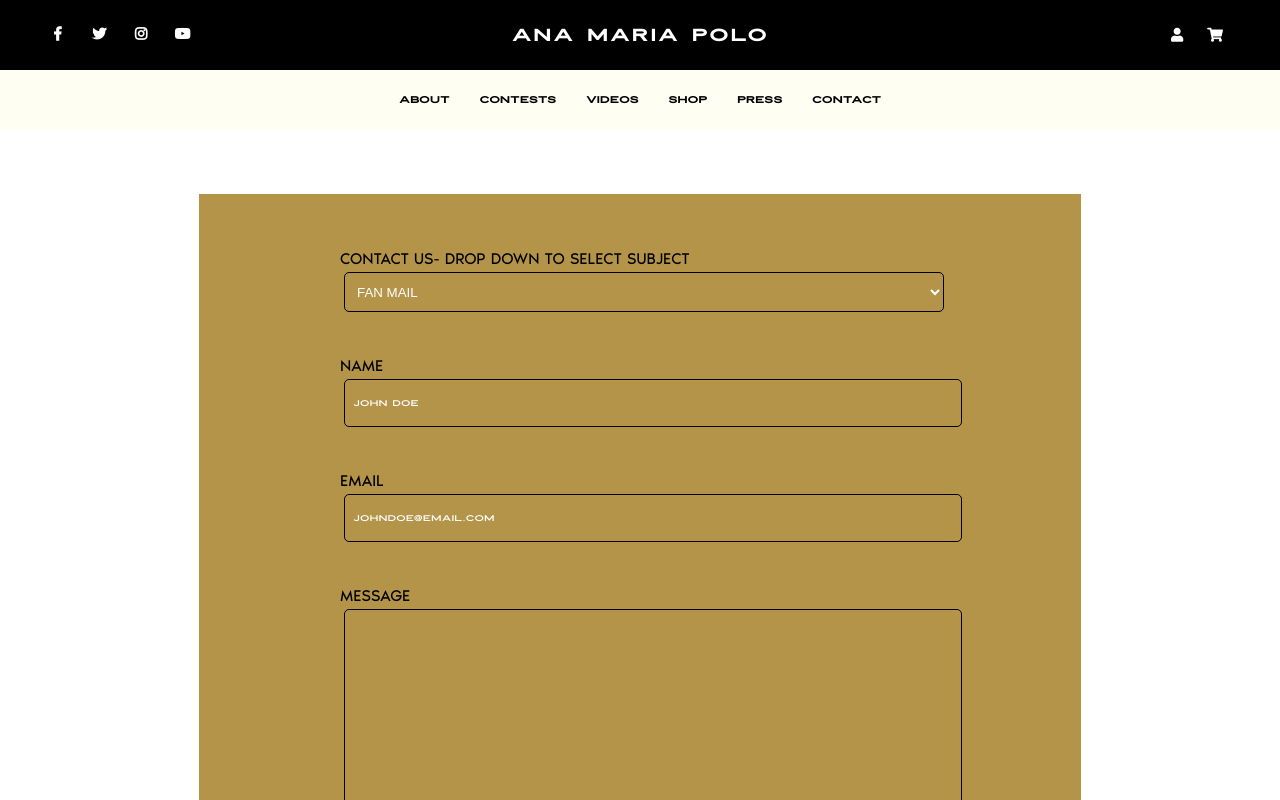
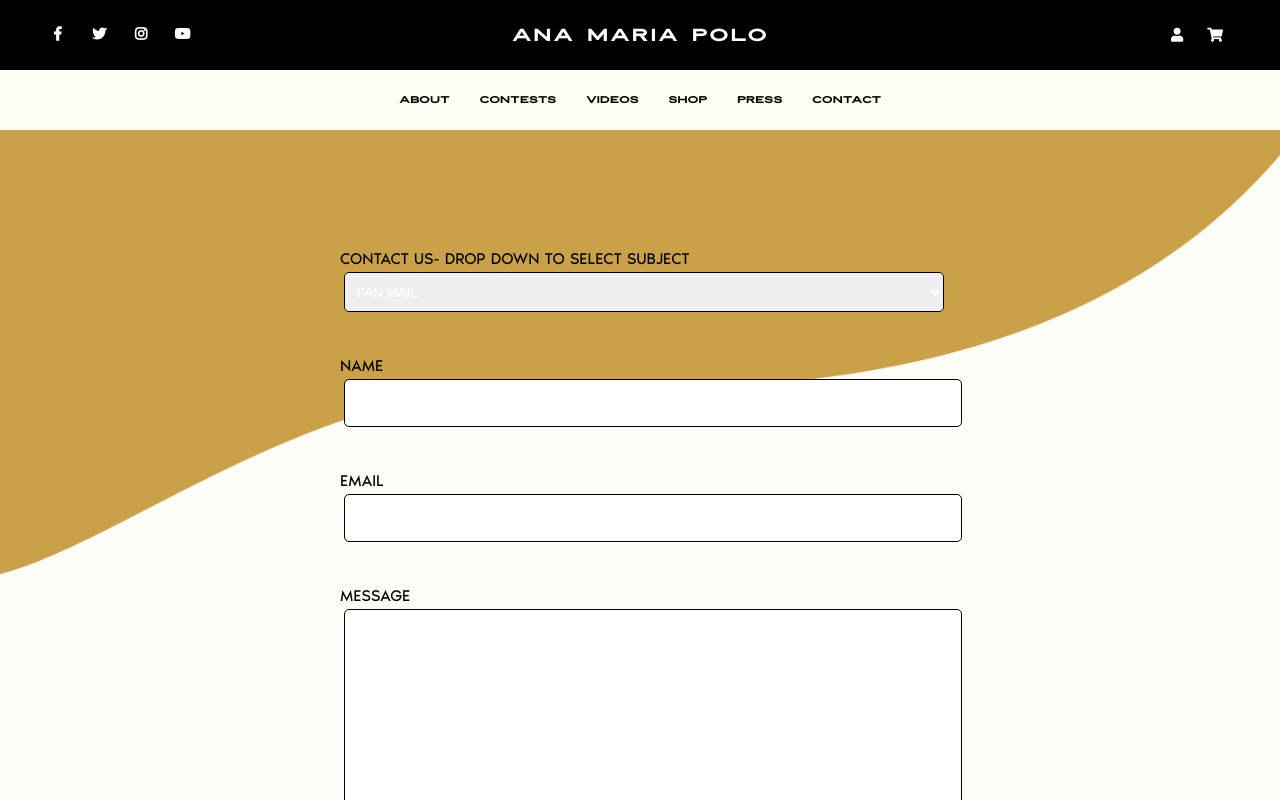
Before and after one commit to nickborbe/caso-client-landing-temp, a React (Create React App) app: page /contact in a window 1280 px wide. Shown: the top 800 px of the page. Built offline with nearby package versions, Linux system fonts and the light colour scheme.

Commit message:
contact page bg

```diff
--- a/src/components/layout-components/navbar.js
+++ b/src/components/layout-components/navbar.js
@@ -15,12 +15,12 @@ class NavBar extends Component {
 
         <nav className="hp-navbar">
         <a href="#">ABOUT</a>
-        <Link to='/contest'> CONTESTS </Link>
+        <a href='/contest'> CONTESTS </a>
 
         <a href="#">VIDEOS</a>
         <a href="#">SHOP</a>
-        <Link to="/press">PRESS</Link>
-        <Link to="/contact">CONTACT</Link>
+        <a href="/press">PRESS</a>
+        <a href="/contact">CONTACT</a>
       </nav>
 
       )
--- a/src/styles/contact.css
+++ b/src/styles/contact.css
@@ -11,10 +11,15 @@ p{
 .orange-form{
     display: flex;
     justify-content: center;
+    background: url('/images/contact-us.png');
+    background-size: 100%;
+    background-repeat: no-repeat;
+    /* height: 1200px; */
+    background-position: 0 -300px;
 }
 
 .orange-form form{
-    background-color: #b49449;
+    background-color: transparent;
     display: flex;
     flex-direction: column;
     align-items: center;
@@ -38,7 +43,7 @@ p{
     width: 100%;
     height: 30px;
     border-radius: 5px;
-    background-color: #b49449;
+    /* background-color: #b49449; */
     border: 1px solid black;
     padding: 8px;
     margin: 4px;
@@ -46,7 +51,7 @@ p{
 }
 
 .fieldSet select{
-    background-color: #b49449;
+    /* background-color: #b49449; */
     width: 100%;
     height: 40px;
     border-radius: 5px;
@@ -57,7 +62,7 @@ p{
 }
 
 .fieldSet textarea{
-    background-color: #b49449;
+    /* background-color: #b49449; */
     width: 100%;
     height: 200px;
     border-radius: 5px;
```
Also changed, not shown: public/images/contact-us.png (added), 1 other file (tests, documents, lock files or other folders).
